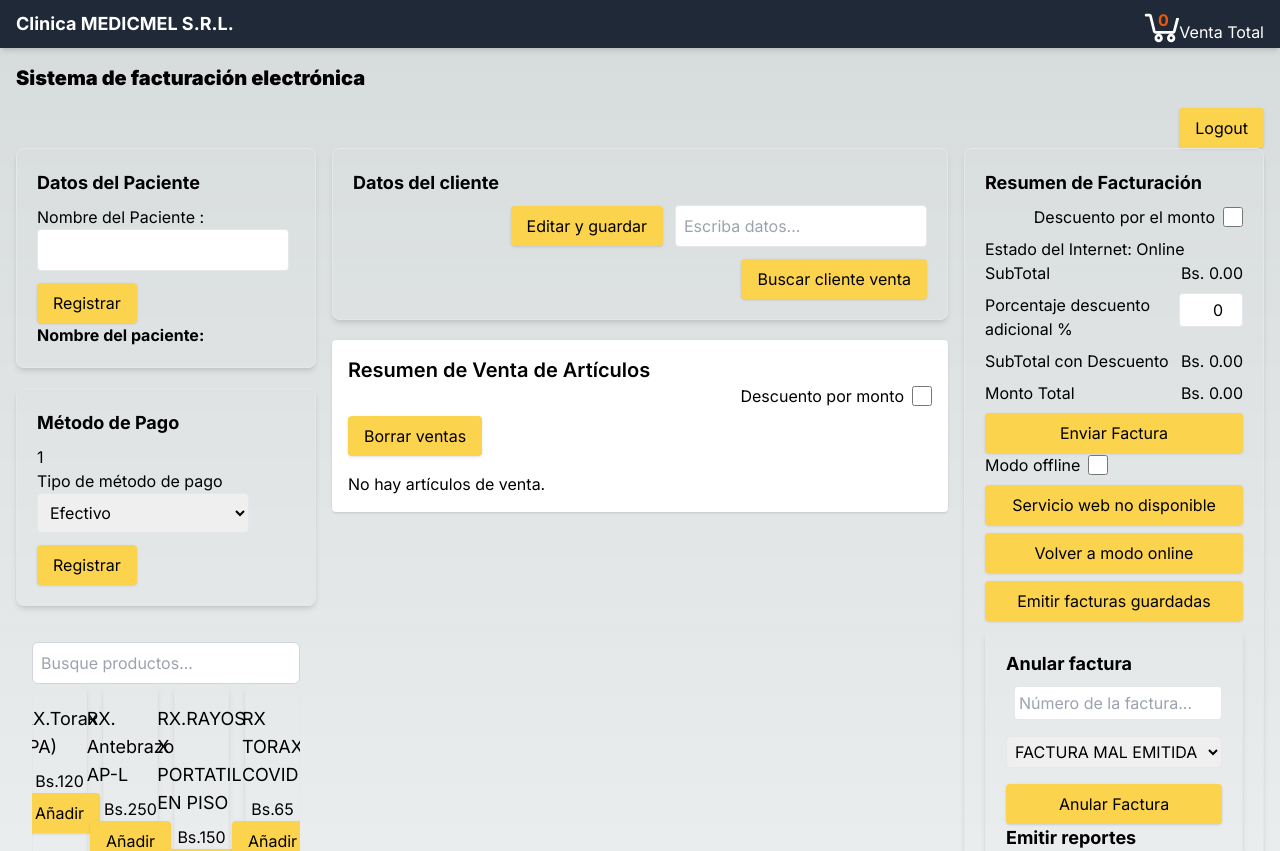
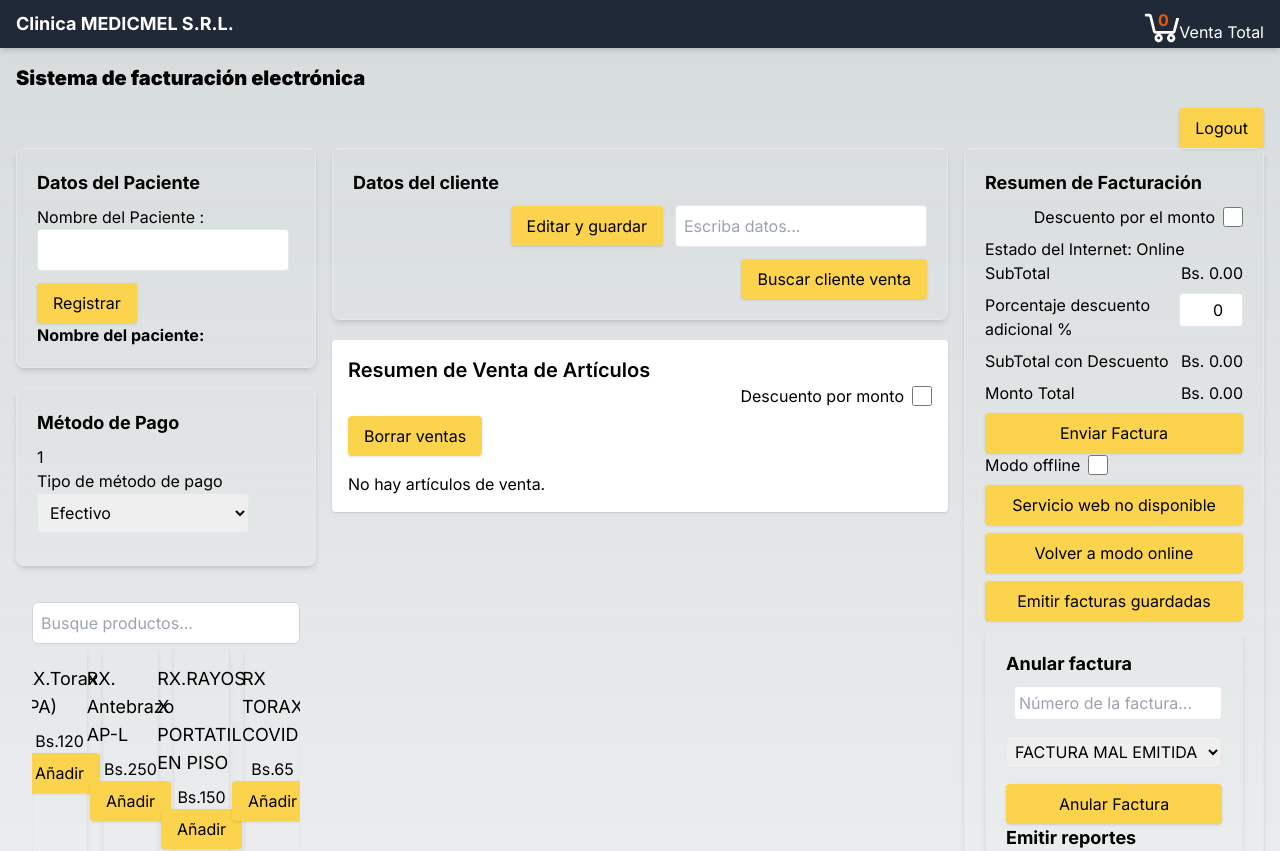
Before and after one commit to erickpoppe/invoice-service-frontend, a Next.js app: page /placeorder in a window 1280 px wide. Shown: the top 851 px of the page. Built offline with nearby package versions, Linux system fonts and the light colour scheme.

Commit message:
Major refactoring.

```diff
--- a/src/app/placeorder/page.js
+++ b/src/app/placeorder/page.js
@@ -178,11 +178,7 @@ export default function PlaceOrderScreen() {
 
 
 
-    const submitHandler = (event) => {
-        const newValue = event.target.value;
-        setSelectedPaymentMethod(newValue);
-        alert(`Metodo de pago: ${selectedPaymentMethod}`);sub
-    };
+
 
     const handleImprimirFactura = (event) => {
         const myUrl = `https://dev-core-invoice-service-q642kqwota-uc.a.run.app/invoices/pdf?invoice_number=${invoicePrintNumber}&customer_id=1`;
@@ -696,7 +692,7 @@ export default function PlaceOrderScreen() {
                                         />
                                     </div>
                                 )}
-                                <button onClick={submitHandler} className="primary-button" >Registrar</button>
+
                             </div>
 
                         </div>
```
